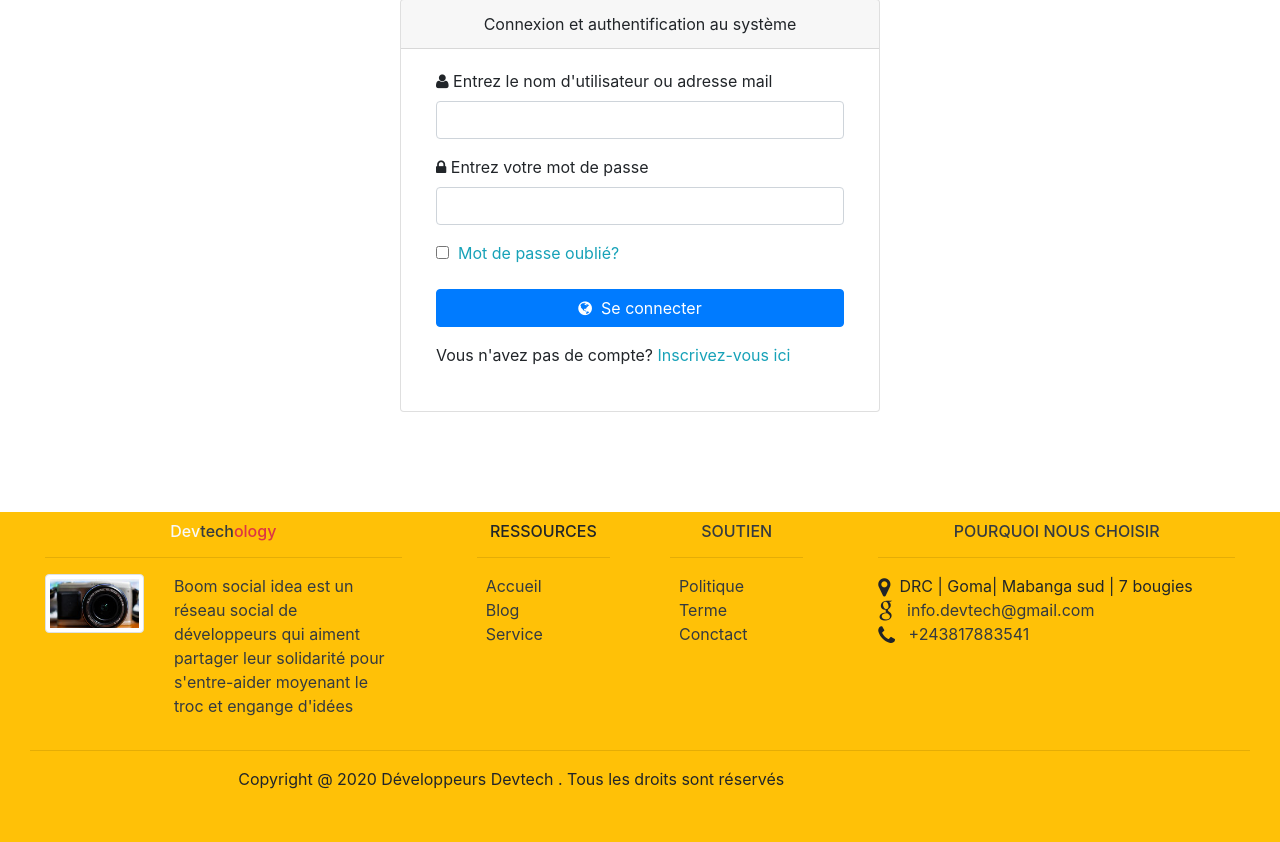
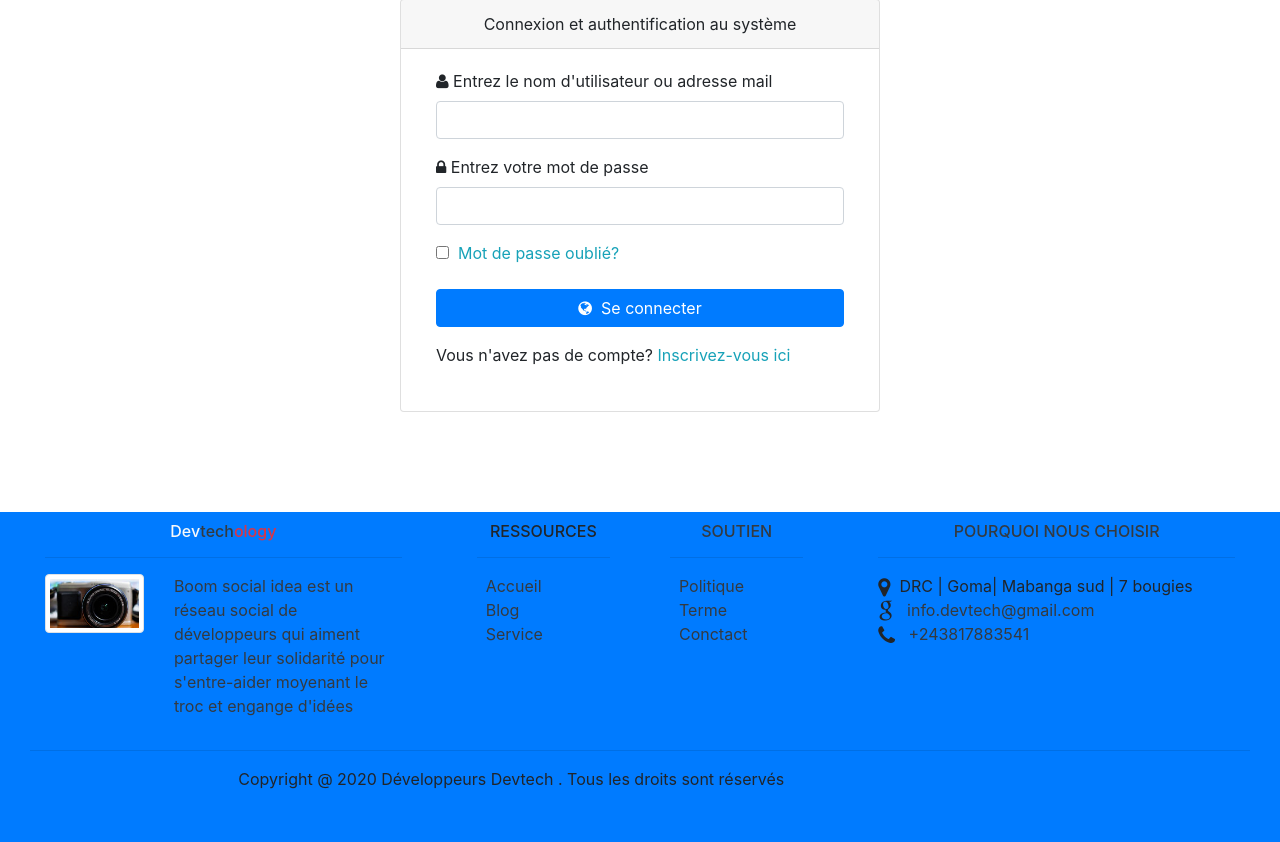
Before and after one commit to sumaili-shabani/boomTrocidea, a PHP site: page /index.php in a window 1280 px wide. Shown: the part 81-923 px from the top of the page. Run offline with PHP 8.4, Linux system fonts and the light colour scheme.

Commit message:
dernier commit

```diff
--- a/_footer.php
+++ b/_footer.php
@@ -1,4 +1,4 @@
-<footer class="col-md-12 bg-warning">
+<footer class="col-md-12 bg-primary">
     <div class="col-md-12">
         <div class="row">
             <div class="col-md-4" style="margin-top: 10px;">
```
